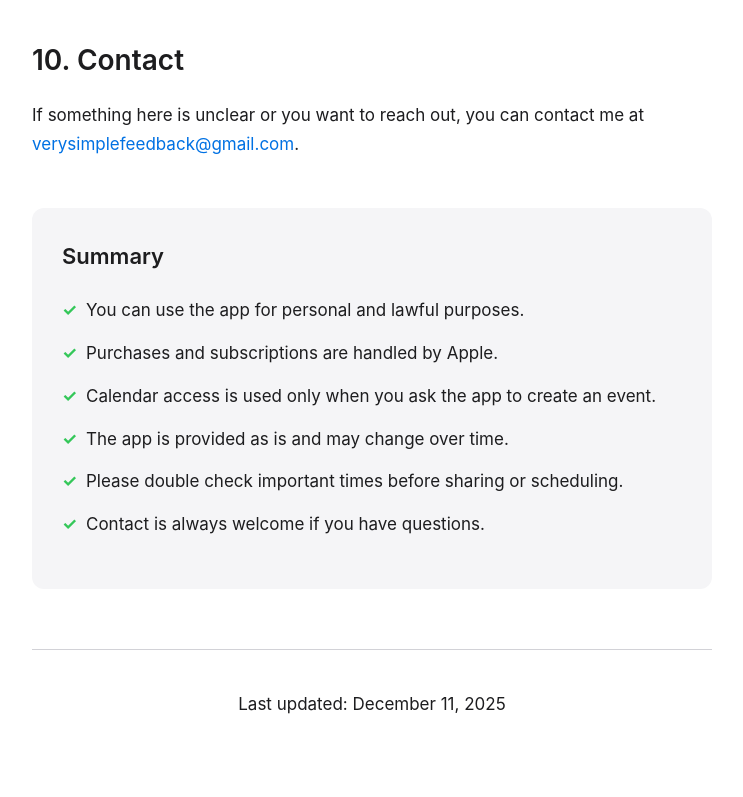
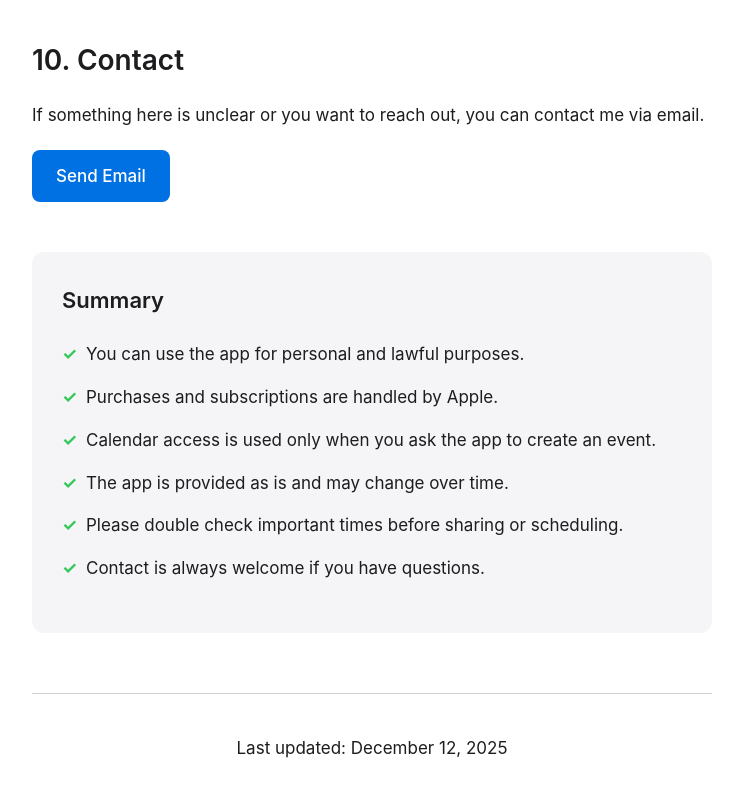
Before and after one commit to akawizzard/privacy-policies, a plain HTML site: page TimeSlider/terms/index.html in a window 1280 px wide. Shown: the part 2493-3290 px from the top of the page, without its empty margins (268-1011 px from the left). Drawn offline with Linux system fonts and the light colour scheme.

Commit message:
Update index.html

```diff
--- a/TimeSlider/terms/index.html
+++ b/TimeSlider/terms/index.html
@@ -164,6 +164,23 @@
             text-decoration: underline;
         }
 
+        .email-button {
+            display: inline-block;
+            background: #0071e3;
+            color: #ffffff;
+            padding: 12px 24px;
+            border-radius: 8px;
+            font-size: 17px;
+            font-weight: 500;
+            text-decoration: none;
+            transition: background 0.2s ease;
+        }
+
+        .email-button:hover {
+            background: #0077ed;
+            text-decoration: none;
+        }
+
         @media (max-width: 768px) {
             h1 {
                 font-size: 36px;
@@ -248,7 +265,10 @@
 
             <section>
                 <h2>10. Contact</h2>
-                <p>If something here is unclear or you want to reach out, you can contact me at <a href="mailto:verysimplefeedback@gmail.com">verysimplefeedback@gmail.com</a>.</p>
+                <p>If something here is unclear or you want to reach out, you can contact me via email.</p>
+                <p style="margin-top: 20px;">
+                    <a href="mailto:verysimplefeedback@gmail.com" class="email-button">Send Email</a>
+                </p>
             </section>
 
             <div class="summary">
@@ -265,7 +285,7 @@
         </main>
 
         <footer class="contact">
-            <p>Last updated: December 11, 2025</p>
+            <p>Last updated: December 12, 2025</p>
         </footer>
     </div>
 </body>
```
